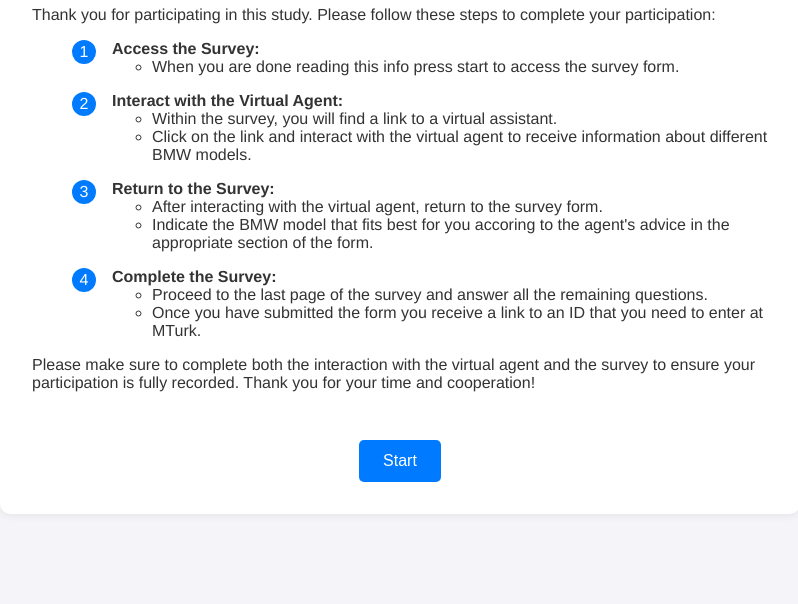
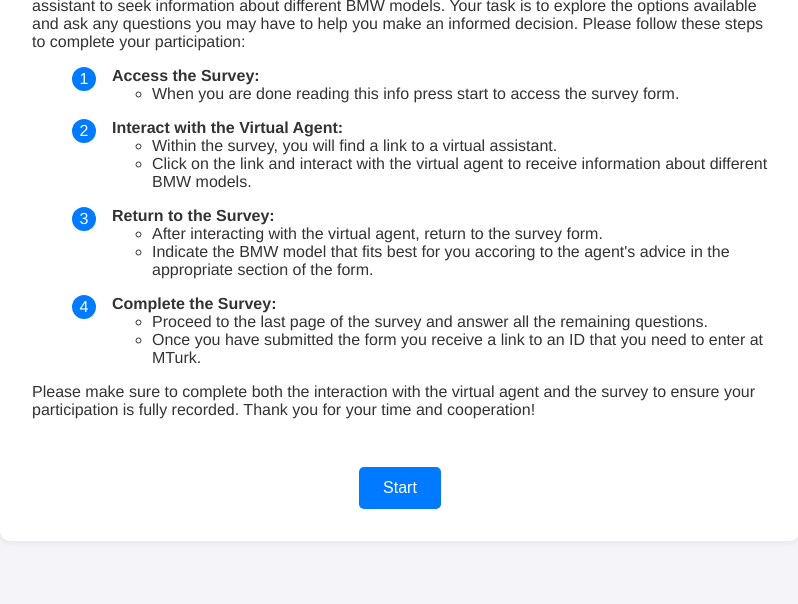
Before and after one commit to FacundoBeyrle/MA_experiment, a website: page index.html in a window 1280 px wide. Shown: the part 196-800 px from the top of the page, without its empty margins (240-1038 px from the left). Drawn offline with Linux system fonts and the light colour scheme.

Commit message:
instructions

```diff
--- a/index.html
+++ b/index.html
@@ -48,7 +48,9 @@
 <body>
     <div class="container">
         <h1>Welcome!</h1>
-        <p>Thank you for participating in this study. Please follow these steps to complete your participation:</p>
+        <p>Thank you for participating in this study. As a BMW customer you will be interacting with a virtual sales assistant to seek information about different BMW models.
+            Your task is to explore the options available and ask any questions you may have to help you make an informed decision.
+        Please follow these steps to complete your participation:</p>
         <ol class="custom-counter">
             <li><strong>Access the Survey:</strong>
                 <ul>
```
